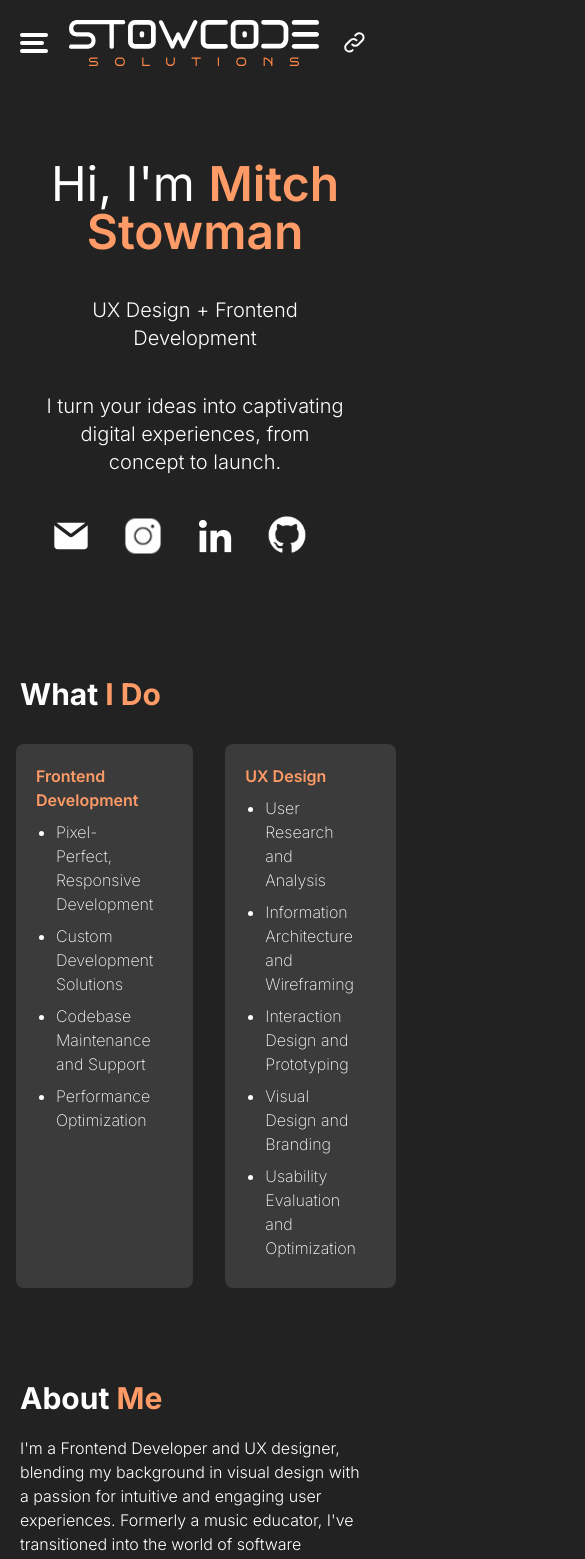
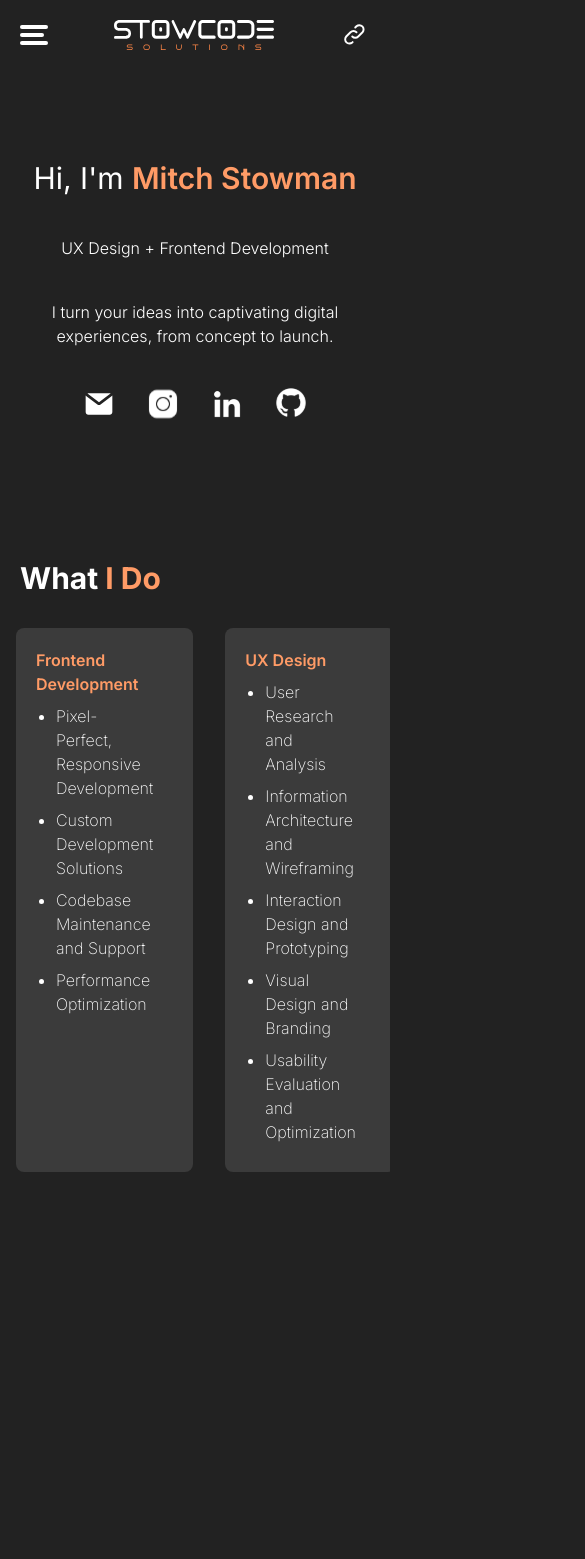
Before and after one commit to StowCode/portfolio-v5, a Next.js app: page / in a window 390 px wide. Shown: the top 1559 px of the page, 585 px wide, since content can reach past the window. After the commit the page ends 1184 px from the top, so only its background shows below. Built offline with nearby package versions, Linux system fonts and the light colour scheme.

Commit message:
Navbar Responsive

```diff
--- a/src/app/sections/aboutme.tsx
+++ b/src/app/sections/aboutme.tsx
@@ -4,7 +4,7 @@ import Download from '../../../public/images/download-icon.svg';
 export default function AboutMe() {
     return (
         <section
-            className="max-w-screen-xl mx-auto mt-20"
+            className="hidden max-w-screen-xl mx-auto mt-20"
             style={{
                 background:''
             }}
--- a/src/app/sections/contactme.tsx
+++ b/src/app/sections/contactme.tsx
@@ -1,11 +1,11 @@
 export default function ContactMe() {
     return (
-        <div className="flex py-20 max-w-screen-xl mx-auto mt-10">
+        <div className="hidden flex flex-col sm:flex-row py-20 max-w-screen-xl mx-auto mt-10">
             <h2 className="ml-5 mr-20 text-left text-white text-3xl font-bold shrink-0">
                 Contact <span className="font-bold text-[var(--clr-accent)]">Me</span>
             </h2>
 
-            <form className="flex flex-col w-full max-w-screen-sm mr-5">
+            <form className="flex flex-col w-full max-w-screen-sm mx-5">
                 <input className="mb-5 text-white bg-transparent border-b-2 border-[var(--clr-accent)] py-2" placeholder="Name"></input>
                 <input className="mb-5 text-white bg-transparent border-b-2 border-[var(--clr-accent)] py-2" placeholder="Email"></input>
                 <textarea className="bg-transparent pb-10 border-b-2 border-[var(--clr-accent)]" placeholder="Message"></textarea>
--- a/src/app/sections/featuredwork.tsx
+++ b/src/app/sections/featuredwork.tsx
@@ -2,7 +2,7 @@ import Project from '../components/project';
 
 export default function FeaturedWork() {
     return (
-        <div className="max-w-screen-xl mx-auto mt-20">
+        <div className="hidden max-w-screen-xl mx-auto mt-20">
             <h2 className="m-5 text-left text-white text-3xl font-bold">
                 Featured <span className="font-bold text-[var(--clr-accent)]">Work</span>
             </h2>
--- a/src/app/sections/footer.tsx
+++ b/src/app/sections/footer.tsx
@@ -3,7 +3,7 @@ import Logo from '../../../public/images/StowcodeSolutions.svg';
 
 export default function Footer() {
     return (
-        <div className="relative mt-20 py-10 px-5 w-full flex items-start justify-between bg-[var(--clr-grey)] text-gray-400 text-sm">
+        <div className="hidden relative mt-20 py-10 px-5 w-full flex-col sm:flex-row items-start justify-between bg-[var(--clr-grey)] text-gray-400 text-sm">
             <Image
                 src={Logo}
                 alt="Stowcode Solutions Logo"
--- a/src/app/sections/hero.tsx
+++ b/src/app/sections/hero.tsx
@@ -7,21 +7,21 @@ import GitHub_Icon from '../../../public/images/github-icon.svg';
 export default function Hero() {
     return (
         <div className="py-20">
-            <h1 className="mt-20 text-center text-white text-5xl">
+            <h1 className="mt-20 text-center text-white text-3xl sm:text-5xl">
                 Hi, I'm <span className="font-semibold text-[var(--clr-accent)]">Mitch Stowman</span>
             </h1>
-            <p className="text-center text-white m-10 text-xl font-light">UX Design + Frontend Development</p>
-            <p className="text-center text-white m-10 text-xl font-light">I turn your ideas into captivating digital experiences, from concept to launch.</p>
+            <p className="text-center text-white m-10 sm:text-xl text-l font-light">UX Design + Frontend Development</p>
+            <p className="text-center text-white m-10 sm:text-xl text-l font-light">I turn your ideas into captivating digital experiences, from concept to launch.</p>
             <div className="flex align-center justify-center">
 
                 <Image
-                className="mr-8 hover:cursor-pointer hover:scale-105"
+                className="mr-8 hover:cursor-pointer hover:scale-105 sm:w-10 w-8"
                     src={Email_Icon}
                     alt="Email Icon"
                     width={40}
                 />
                 <Image
-                className="mr-8 hover:cursor-pointer hover:scale-105"
+                className="mr-8 hover:cursor-pointer hover:scale-105 sm:w-10 w-8"
                     src={Instagram_Icon}
                     alt="Instagram Icon"
                     width={40}
@@ -29,7 +29,7 @@ export default function Hero() {
 
                 <a href="https://www.linkedin.com/in/mitchstowman/" target="_blank">
                     <Image
-                        className="mr-8 hover:cursor-pointer hover:scale-105"
+                        className="mr-8 hover:cursor-pointer hover:scale-105 sm:w-10 w-8"
                         src={LinkedIn_Icon}
                         alt="LinkedIn Icon"
                         width={40}
@@ -38,7 +38,7 @@ export default function Hero() {
 
                 <a href="https://github.com/StowCode" target="_blank">
                     <Image
-                        className="mr-8 hover:cursor-pointer hover:scale-105"
+                        className="hover:cursor-pointer hover:scale-105 sm:w-10 w-8"
                         src={GitHub_Icon}
                         alt="Github Icon"
                         width={40}
--- a/src/app/sections/navbar.tsx
+++ b/src/app/sections/navbar.tsx
@@ -13,12 +13,12 @@ export default function Navbar() {
             <span className="block h-1 w-7 bg-white rounded-full"></span>
           </div>
 
-          <div className="logo">
+          <div className="logo flex justify-center">
             <Image
-              className="relative"
+              className="w-40 sm:w-64"
               src={Logo}
               alt="Stowcode Solutions Logo"
-              width={250}
+              width={240}
               priority
             />
           </div>
--- a/src/app/sections/whatIdo.tsx
+++ b/src/app/sections/whatIdo.tsx
@@ -1,6 +1,6 @@
 export default function WhatIDo() {
     return (
-        <div className="max-w-screen-xl mx-auto mt-10">
+        <div className="sm:max-w-screen-xl overflow-scroll mx-auto mt-10">
             <h2 className="m-5 text-left text-white text-3xl font-bold">
                 What <span className="font-bold text-[var(--clr-accent)]">I Do</span>
             </h2>
```
